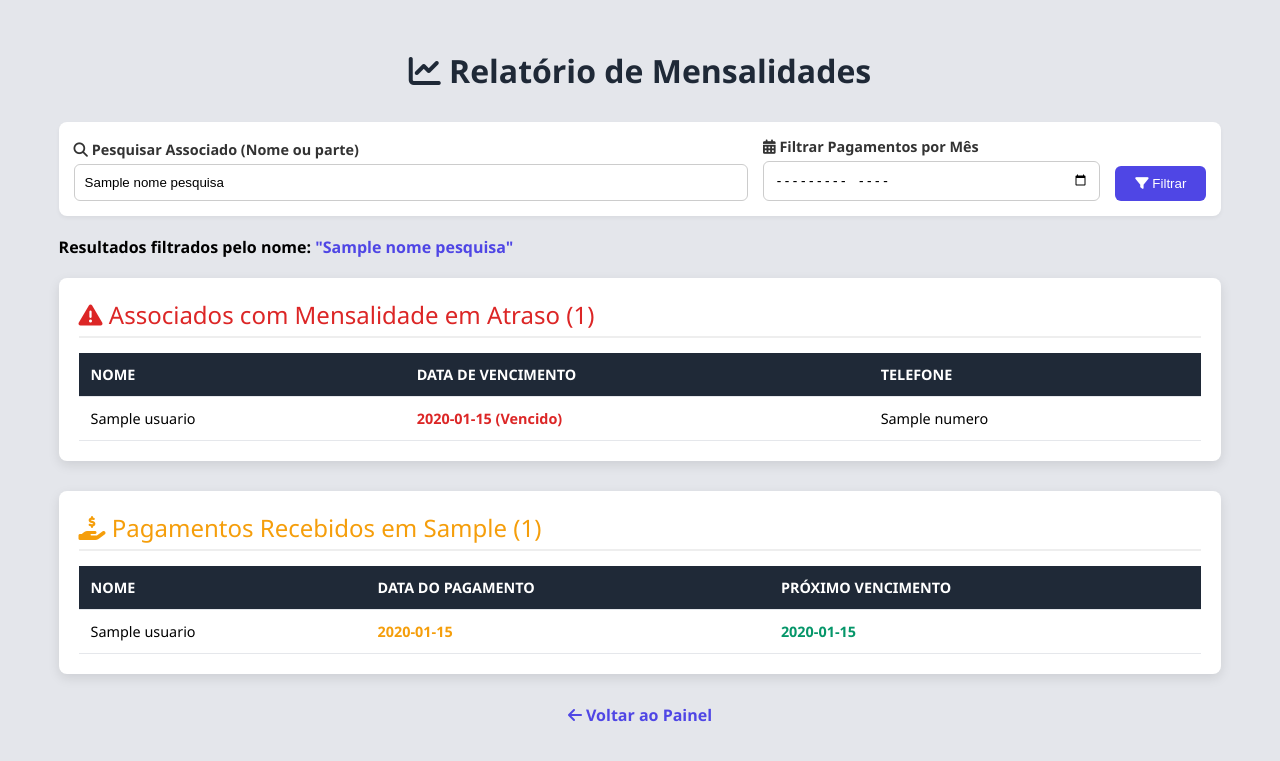
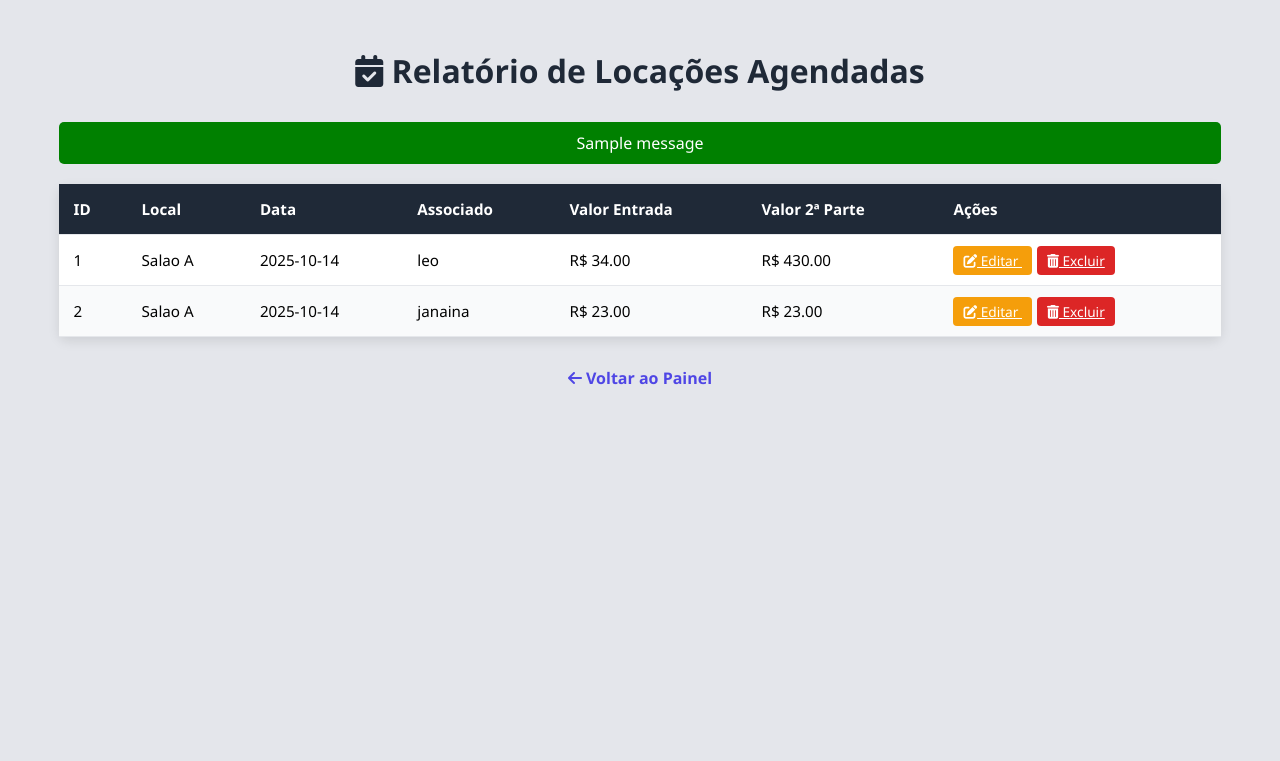
Before and after one commit to leoroquedesan-droid/leo, a Flask app: template templates/relatorio_locacoes.html in a window 1280 px wide. Shown: the top 761 px of the page. Run offline with Flask 3, Linux system fonts and the light colour scheme; tables that the repository leaves empty hold one stand-in row (values such as "Sample post"); the template is opened without the code that fills it: values that come from a table or form of the project are taken from there, most other values are stand-ins (such as "Sample title", 1, 10 or a date in 2020); one stand-in notice (Sample message) is shown.

Commit message:
relatorio_locacoes.html

```diff
--- a/templates/relatorio_locacoes.html
+++ b/templates/relatorio_locacoes.html
@@ -2,163 +2,98 @@
 <html lang="pt-br">
 <head>
     <meta charset="UTF-8">
-    <title>Relatório de Mensalidades e Vencimentos</title>
+    <title>Relatório de Locações de Salão</title>
     <link rel="stylesheet" href="https://cdnjs.cloudflare.com/ajax/libs/font-awesome/6.4.0/css/all.min.css">
     <style>
         body { font-family: 'Segoe UI', Tahoma, Geneva, Verdana, sans-serif; background: #e4e6eb; padding: 20px; }
         .container { max-width: 95%; margin: 20px auto; }
         h1 { text-align: center; margin-bottom: 30px; color: #1f2937; font-size: 2em; }
-        .voltar { display: block; text-align: center; margin-top: 30px; text-decoration: none; color: #4f46e5; font-weight: 600; }
-
-        /* Estilos de Seção */
-        .section {
-            background: #fff;
-            padding: 20px;
-            border-radius: 8px;
-            box-shadow: 0 4px 12px rgba(0,0,0,0.1);
-            margin-bottom: 30px;
-        }
-        .section-title {
-            font-size: 1.5em;
-            color: #4f46e5;
-            margin-bottom: 15px;
-            border-bottom: 2px solid #eee;
-            padding-bottom: 5px;
-        }
-
-        /* Estilos da Tabela */
         .tabela {
             width: 100%;
             border-collapse: collapse;
+            background: #fff;
+            border-radius: 8px;
+            box-shadow: 0 4px 12px rgba(0,0,0,0.1);
         }
         .tabela th, .tabela td {
-            padding: 12px;
+            padding: 15px;
             border-bottom: 1px solid #e5e7eb;
             text-align: left;
-            font-size: 0.9em;
+            font-size: 0.95em;
         }
         .tabela th {
             background-color: #1f2937;
             color: white;
             font-weight: 700;
-            text-transform: uppercase;
         }
         .tabela tr:nth-child(even) { background-color: #f9fafb; }
         .tabela tr:hover { background-color: #f0f8ff; }
-
-        /* Estilos de Status/Cores */
-        .data-atraso { color: #dc2626; font-weight: 600; }
-        .data-ok { color: #059669; font-weight: 600; }
-        .data-pagamento { color: #f59e0b; font-weight: 600; }
-
-        /* Estilos do Filtro */
-        .filter-form {
-            background: #fff;
-            padding: 15px;
-            border-radius: 8px;
-            box-shadow: 0 2px 4px rgba(0,0,0,0.05);
-            margin-bottom: 20px;
-            display: flex;
-            gap: 15px;
-            align-items: flex-end;
+        .voltar { display: block; text-align: center; margin-top: 30px; text-decoration: none; color: #4f46e5; font-weight: 600; }
+        .btn-acao {
+            padding: 5px 10px;
+            margin-right: 5px;
+            border: none;
+            border-radius: 4px;
+            cursor: pointer;
+            font-size: 0.9em;
         }
-        .filter-group { flex: 1; }
-        .filter-group label { display: block; margin-bottom: 5px; font-weight: 600; color: #333; font-size: 0.9em; }
-        .filter-group input[type="text"], .filter-group input[type="month"] {
-            width: 100%;
-            padding: 10px;
-            border: 1px solid #ccc;
-            border-radius: 6px;
-            box-sizing: border-box;
-        }
-        .filter-form button {
-            padding: 10px 20px;
-            background-color: #4f46e5;
-            color: white;
-            border: none;
-            border-radius: 6px;
-            cursor: pointer;
-            transition: background-color 0.3s;
-        }
-        .filter-form button:hover { background-color: #3730a3; }
+        .btn-editar { background-color: #f59e0b; color: white; }
+        .btn-excluir { background-color: #dc2626; color: white; }
     </style>
 </head>
 <body>
     <div class="container">
-        <h1><i class="fas fa-chart-line"></i> Relatório de Mensalidades</h1>
+        <h1><i class="fas fa-calendar-check"></i> Relatório de Locações Agendadas</h1>
 
-        <form class="filter-form" method="GET" action="{{ url_for('relatorio_mensalidades') }}">
-            <div class="filter-group" style="flex: 2;">
-                <label for="nome_pesquisa"><i class="fas fa-search"></i> Pesquisar Associado (Nome ou parte)</label>
-                <input type="text" id="nome_pesquisa" name="nome_pesquisa" value="{{ nome_pesquisa | default('') }}" placeholder="Digite o nome do associado">
+        {% with messages = get_flashed_messages(with_categories=true) %}
+            {% if messages %}
+                {% for category, message in messages %}
+                    <div style="background-color: {{ 'red' if category == 'danger' or category == 'error' else 'green' }}; color: white; padding: 10px; margin-bottom: 20px; text-align: center; border-radius: 5px;">
+                        {{ message }}
                     </div>
-            <div class="filter-group" style="flex: 1;">
-                <label for="mes"><i class="fas fa-calendar-alt"></i> Filtrar Pagamentos por Mês</label>
-                <input type="month" id="mes" name="mes" value="{{ mes_selecionado }}">
-            </div>
-            <button type="submit"><i class="fas fa-filter"></i> Filtrar</button>
-        </form>
+                {% endfor %}
+            {% endif %}
+        {% endwith %}
 
-        {% if nome_pesquisa %}
-            <p style="margin-bottom: 20px; font-weight: 600;">Resultados filtrados pelo nome:
-                <span style="color: #4f46e5;">"{{ nome_pesquisa }}"</span></p>
-        {% endif %}
-
-        <div class="section">
-            <div class="section-title" style="color: #dc2626;">
-                <i class="fas fa-exclamation-triangle"></i> Associados com Mensalidade em Atraso ({{ atrasadas | length }})
-            </div>
-            {% if atrasadas %}
         <table class="tabela">
             <thead>
                 <tr>
-                        <th>Nome</th>
-                        <th>Data de Vencimento</th>
-                        <th>Telefone</th>
+                    <th>ID</th>
+                    <th>Local</th>
+                    <th>Data</th>
+                    <th>Associado</th>
+                    <th>Valor Entrada</th>
+                    <th>Valor 2ª Parte</th>
+                    <th>Ações</th>
                 </tr>
             </thead>
             <tbody>
-                    {% for usuario in atrasadas %}
+                {% for locacao in locacoes %}
                 <tr>
-                        <td>{{ usuario.nome }}</td>
-                        <td class="data-atraso">{{ usuario.pagamento.strftime('%d/%m/%Y') }} (Vencido)</td>
-                        <td>{{ usuario.numero | default('N/A') }}</td>
+                    <td>{{ locacao.id }}</td>
+                    <td>{{ locacao.local }}</td>
+                    <td>{{ locacao.dia }}</td>
+                    <td>{{ locacao.usuario.nome if locacao.usuario else 'Associado Removido' }}</td>
+                    <td>R$ {{ "%.2f"|format(locacao.valor_entrada) }}</td>
+                    <td>R$ {{ "%.2f"|format(locacao.valor_segunda_parte) }}</td>
+                    <td>
+                        <a href="{{ url_for('editar_locacao', locacao_id=locacao.id) }}" class="btn-acao btn-editar">
+                            <i class="fas fa-edit"></i> Editar
+                        </a>
+                        <a href="{{ url_for('excluir_locacao', locacao_id=locacao.id) }}" class="btn-acao btn-excluir" onclick="return confirm('Tem certeza que deseja excluir esta locação?')">
+                            <i class="fas fa-trash-alt"></i> Excluir
+                        </a>
+                    </td>
+                </tr>
+                {% else %}
+                <tr>
+                    <td colspan="7" style="text-align: center; color: #9ca3af; padding: 20px;">
+                        Nenhuma locação encontrada.
+                    </td>
                 </tr>
                 {% endfor %}
             </tbody>
         </table>
-            {% else %}
-                <p style="color: #059669; text-align: center;">Nenhum associado encontrado em atraso {{ 'com o nome pesquisado' if nome_pesquisa else 'hoje' }}.</p>
-            {% endif %}
-        </div>
-
-        <div class="section">
-            <div class="section-title" style="color: #f59e0b;">
-                <i class="fas fa-hand-holding-dollar"></i> Pagamentos Recebidos em {{ mes_selecionado }} ({{ pagamentos_mes | length }})
-            </div>
-            {% if pagamentos_mes %}
-            <table class="tabela">
-                <thead>
-                    <tr>
-                        <th>Nome</th>
-                        <th>Data do Pagamento</th>
-                        <th>Próximo Vencimento</th>
-                    </tr>
-                </thead>
-                <tbody>
-                    {% for pagamento in pagamentos_mes %}
-                    <tr>
-                        <td>{{ pagamento.usuario.nome }}</td>
-                        <td class="data-pagamento">{{ pagamento.data_pagamento.strftime('%d/%m/%Y') }}</td>
-                        <td class="data-ok">{{ pagamento.proximo_pagamento.strftime('%d/%m/%Y') }}</td>
-                    </tr>
-                    {% endfor %}
-                </tbody>
-            </table>
-            {% else %}
-                <p style="color: #9ca3af; text-align: center;">Nenhum pagamento registrado {{ 'com o nome pesquisado' if nome_pesquisa else 'neste mês' }}.</p>
-            {% endif %}
-        </div>
 
         <a href="{{ url_for('index') }}" class="voltar">
             <i class="fas fa-arrow-left"></i> Voltar ao Painel
```
Lines whose indentation alone changed are shown as unchanged.
